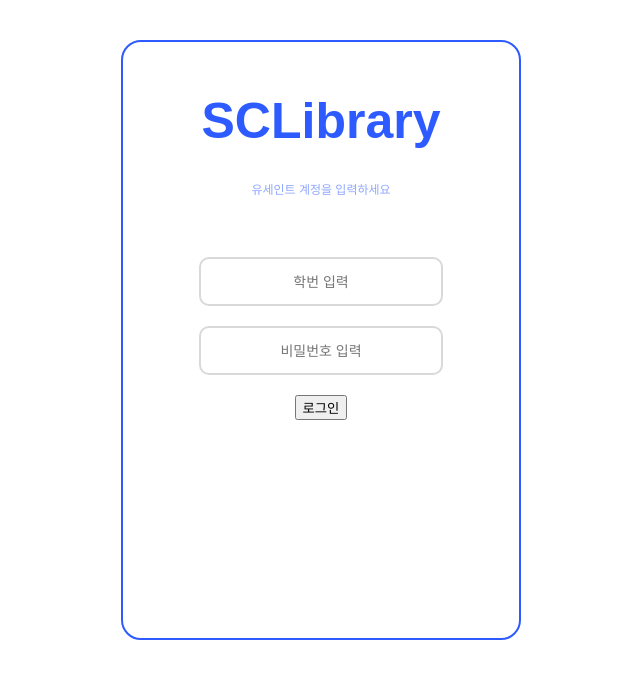
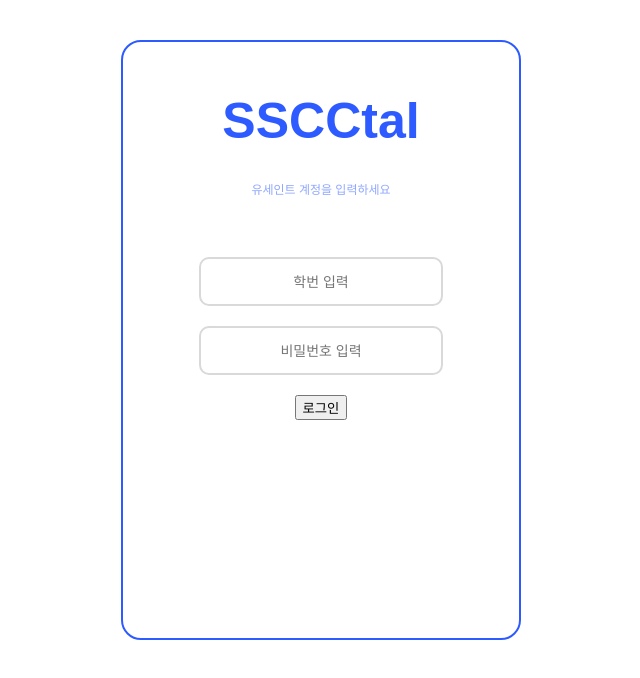
Before and after one commit to SSCC-Library/SSCCtal-FE.kiosk, a React (Vite) app: page / in a window 1280 px wide. Shown: the top 678 px of the page, without its empty margins (319-959 px from the left). Built offline with nearby package versions, Linux system fonts and the light colour scheme; no server answers.

Commit message:
rename: title 변경 (#25)

```diff
--- a/src/pages/login/login_page.jsx
+++ b/src/pages/login/login_page.jsx
@@ -10,7 +10,7 @@ function LoginPage() {
 
 	return (
 		<div className="login-container">
-			<div className="login-title">SCLibrary</div>
+			<div className="login-title">SSCCtal</div>
 			<div className="login-label">유세인트 계정을 입력하세요</div>
 			<LoginForm />
 		</div>
```
